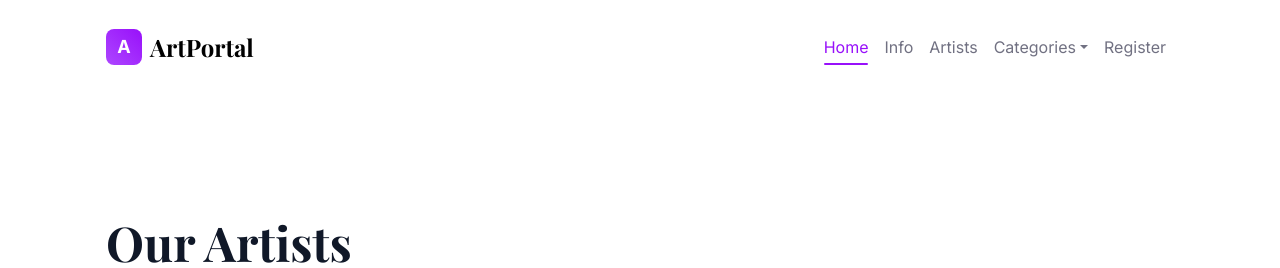
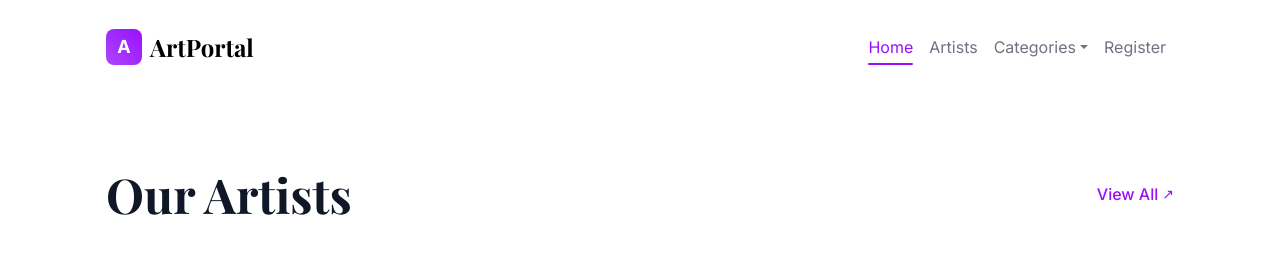
Before and after one commit to ElenaZudina/artportal, a PHP site: page / in a window 1280 px wide. Shown: the top 268 px of the page. Run offline with PHP 8.4, Linux system fonts and the light colour scheme; data comes from the database, SQL or seed files in the repository.

Commit message:
Last stable version

```diff
--- a/public/css/custom.css
+++ b/public/css/custom.css
@@ -167,7 +167,6 @@
   font-weight: var(--font-weight-medium);
   line-height: 1.3;
   color: var(--foreground);
-  text-decoration: none;
 }
 
 /* Paintings grid title */
@@ -262,8 +261,8 @@
   box-shadow: 0 10px 24px rgba(152, 16, 250, 0.28);
 }
 
-/* View Profile link */
-.view-profile {
+/* Section action link */
+.section-link {
   display: inline-flex;
   align-items: center;
   font-family: var(--font-body);
@@ -271,7 +270,6 @@
   font-weight: var(--font-weight-medium);
   line-height: 24px;
   color: var(--primary);
-  text-decoration: none;
 }
 
 /* Footer text */
@@ -299,8 +297,8 @@ footer p {
   transition: transform 0.25s ease, box-shadow 0.25s ease, border-color 0.25s ease;
 }
 
-a.d-block.h-100.text-reset.text-decoration-none:hover .card,
-a.d-block.h-100.text-reset.text-decoration-none:focus-visible .card {
+a.d-block.h-100.text-reset:hover .card,
+a.d-block.h-100.text-reset:focus-visible .card {
   transform: translateY(-4px);
   box-shadow: 0 14px 28px rgba(15, 23, 42, 0.14);
   border-color: var(--accent);
@@ -311,20 +309,20 @@ a.d-block.h-100.text-reset.text-decoration-none:focus-visible .card {
   transition: transform 0.35s ease;
 }
 
-a.d-block.h-100.text-reset.text-decoration-none:hover .card-img-top,
-a.d-block.h-100.text-reset.text-decoration-none:focus-visible .card-img-top,
-a.d-block.h-100.text-reset.text-decoration-none:hover .img-fluid,
-a.d-block.h-100.text-reset.text-decoration-none:focus-visible .img-fluid {
+a.d-block.h-100.text-reset:hover .card-img-top,
+a.d-block.h-100.text-reset:focus-visible .card-img-top,
+a.d-block.h-100.text-reset:hover .img-fluid,
+a.d-block.h-100.text-reset:focus-visible .img-fluid {
   transform: scale(1.03);
 }
 
-.view-profile,
+.section-link,
 .artist-profile-link {
   transition: color 0.2s ease, opacity 0.2s ease;
 }
 
-.view-profile:hover,
-.view-profile:focus-visible,
+.section-link:hover,
+.section-link:focus-visible,
 .artist-profile-link:hover,
 .artist-profile-link:focus-visible {
   color: var(--primary-dark);
--- a/public/css/style.css
+++ b/public/css/style.css
@@ -193,9 +193,6 @@ a {
   color: var(--primary);
   font-size: var(--text-base);
   font-weight: var(--font-weight-normal);
-}
-
-a:hover {
   text-decoration: none;
 }
 
--- a/views/home.php
+++ b/views/home.php
@@ -2,17 +2,19 @@
 ob_start();
 ?>
 
-<h2 class="mt-5">Our Artists</h2>
+<div class="d-flex justify-content-between align-items-center mb-3">
+    <h2 class="mb-0">Our Artists</h2>
+    <a href="artists" class="section-link">View All <span class="ms-1 small">&#8599;</span></a>
+</div>
+
 <?php
     ViewArtists::ArtistsGrid($artistArr);
 ?>
 
-<div class="container my-4">
 <h2 class="mb-3">Gallery Collection</h2>
 <?php
     ViewPaintings::PaintingsGrid($arr);
 ?>
-</div>
 
 
 <?php
--- a/views/layout.php
+++ b/views/layout.php
@@ -39,7 +39,7 @@ $isRegister = $activeRoute === 'registerForm' || $activeRoute === 'registerAnswe
                     <div class="collapse navbar-collapse" id="navbarContent">
                         <ul class="navbar-nav ms-auto">
                             <li class="nav-item"><a class="nav-link<?php echo $isHome ? ' active' : ''; ?>" href="./">Home</a></li>
-                            <li class="nav-item"><a class="nav-link<?php echo $isInfo ? ' active' : ''; ?>" href="testError">Info</a></li>
+                            <!--<li class="nav-item"><a class="nav-link<?php echo $isInfo ? ' active' : ''; ?>" href="testError">Info</a></li>-->
                             <li class="nav-item"><a class="nav-link<?php echo $isArtists ? ' active' : ''; ?>" href="artists">Artists</a></li>
                             <li class="nav-item dropdown">
                                 <button class="nav-link dropdown-toggle<?php echo $isCategories ? ' active' : ''; ?>" type="button" id="categoriesDropdown" data-bs-toggle="dropdown" aria-expanded="false">Categories</button>
--- a/views/partials/artists.php
+++ b/views/partials/artists.php
@@ -5,7 +5,7 @@ class ViewArtists{
         echo '<div class="row g-4 artists-grid">'; // ряд для карточек
             foreach($arr as $value) {
                 echo '<div class="col-sm-6 col-md-4 col-lg-4">'; // Адаптивные колонки
-                echo '<a href="artist?id=' . $value['id'] . '" class="d-block h-100 text-reset text-decoration-none">';
+                echo '<a href="artist?id=' . $value['id'] . '" class="d-block h-100 text-reset">';
                     echo '<div class="card h-100 rounded-5 overflow-hidden">'; // карточка
                         echo '<div class="card-img-wrapper">';
                             echo '<img src="images/artists/' . htmlspecialchars($value['picture'] ?? '', ENT_QUOTES, 'UTF-8') . '" class="card-img-top" alt="' . htmlspecialchars($value['name'], ENT_QUOTES, 'UTF-8') . '" onerror="this.onerror=null;this.src=\'images/test.jpg\';">'; // Изображение внутри обертки
@@ -16,7 +16,7 @@ class ViewArtists{
                             echo '<p class="card-text artist-description">'. htmlspecialchars($value['bio'] ?? 'Unknown', ENT_QUOTES, 'UTF-8') . '</p>';
                             //Controller::CommentsCount($value['id']); будет добавлено позже, когда будет реализована модель комментариев
                             if ($showProfile) {
-                                echo '<span class="view-profile mt-auto align-self-end">View Profile <span class="ms-1 small">&#8599;</span></span>';
+                                echo '<span class="section-link mt-auto align-self-end">View Profile <span class="ms-1 small">&#8599;</span></span>';
                             }
                         echo '</div>'; // Закрываем card-body
                     echo '</div>'; // Закрываем карточку
@@ -32,7 +32,7 @@ class ViewArtists{
         echo '<div class="row">';
         foreach($arr as $value) {
             echo '<div class="col-12 mb-4">'; // Полная ширина для вертикального списка
-                echo '<a href="artist?id=' . $value['id'] . '" class="d-block h-100 text-reset text-decoration-none">';
+                echo '<a href="artist?id=' . $value['id'] . '" class="d-block h-100 text-reset">';
                     echo '<div class="card h-100 ">';
                         echo '<div class="row g-0">';
                             echo '<div class="col-md-4">';
@@ -43,7 +43,7 @@ class ViewArtists{
                                     echo '<h5 class="card-title">' . htmlspecialchars($value['name'], ENT_QUOTES, 'UTF-8') . '</h5>';
                                     //Controller::CommentsCount($value['id']); будет добавлено позже, когда будет реализована модель комментариев
                                     if ($showProfile) {
-                                        echo '<span class="view-profile mt-auto align-self-end">View Profile <span class="ms-1 small">&#8599;</span></span>';
+                                        echo '<span class="section-link mt-auto align-self-end">View Profile <span class="ms-1 small">&#8599;</span></span>';
                                     }
                                 echo '</div>';
                             echo '</div>';
@@ -96,7 +96,7 @@ class ViewArtists{
             echo '<div class="row g-3 artist-portfolio-grid">';
                 foreach ($item['paintings'] as $painting) {
                     echo '<div class="col-12 col-sm-6 col-md-6 col-lg-4">'; // Более крупные карточки портфолио
-                        echo '<a href="paintings?id=' . urlencode((string)($painting['id'] ?? '')) . '" class="d-block h-100 text-reset text-decoration-none">';
+                        echo '<a href="paintings?id=' . urlencode((string)($painting['id'] ?? '')) . '" class="d-block h-100 text-reset">';
                             echo '<div class="card h-100 rounded-5 overflow-hidden">'; // Карточка для каждой картины
                                 echo '<div class="card-img-wrapper">';
                                      echo '<img src="images/' . htmlspecialchars($painting['image'] ?? '', ENT_QUOTES, 'UTF-8') . '"
--- a/views/partials/menu_categories.php
+++ b/views/partials/menu_categories.php
@@ -1,5 +1,5 @@
 <?php
-echo "<li><a class='dropdown-item' href='all'>ALL</a></li>";
+echo "<li><a class='dropdown-item' href='all'>All</a></li>";
 foreach($arr as $value) {
     echo "<li><a class='dropdown-item' href='category?id=" . urlencode($value['id']) . "'>" . htmlspecialchars($value['name'], ENT_QUOTES, 'UTF-8') . "</a></li>";
 }
--- a/views/partials/paintings.php
+++ b/views/partials/paintings.php
@@ -5,7 +5,7 @@ class ViewPaintings{
         echo '<div class="row">';
         foreach($arr as $value) {
             echo '<div class="col-12 mb-4">'; // Полная ширина для вертикального списка
-                echo '<a href="paintings?id=' . $value['id'] . '" class="d-block h-100 text-reset text-decoration-none">';
+                echo '<a href="paintings?id=' . $value['id'] . '" class="d-block h-100 text-reset">';
                     echo '<div class="card h-100">';
                         echo '<div class="row g-0">';
                             echo '<div class="col-md-4">';
@@ -30,7 +30,7 @@ class ViewPaintings{
         echo '<div class="row g-4 paintings-grid">';
         foreach($arr as $value) {
             echo '<div class="col-sm-6 col-md-4 col-lg-4">'; // Адаптивные колонки
-                echo '<a href="paintings?id=' . $value['id'] . '" class="d-block h-100 text-reset text-decoration-none">';
+                echo '<a href="paintings?id=' . $value['id'] . '" class="d-block h-100 text-reset">';
                     echo '<div class="card h-100 rounded-5 overflow-hidden">';
                         echo '<div class="card-img-wrapper position-relative">';
                             echo '<img src="images/' . htmlspecialchars($value['image'] ?? '', ENT_QUOTES, 'UTF-8') . '" class="card-img-top" alt="' . htmlspecialchars($value['title'], ENT_QUOTES, 'UTF-8') . '" onerror="this.onerror=null;this.src=\'images/test.jpg\';">';
```
Lines whose indentation alone changed are shown as unchanged.
